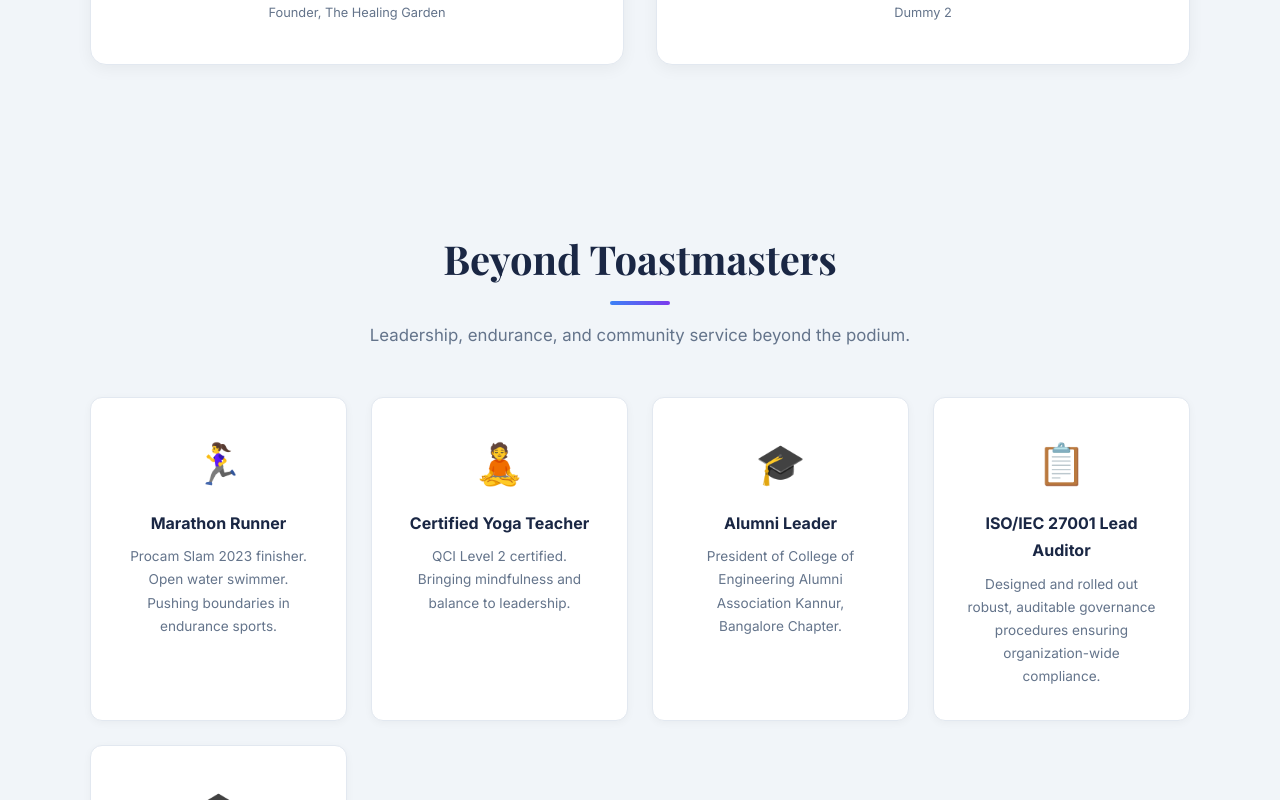
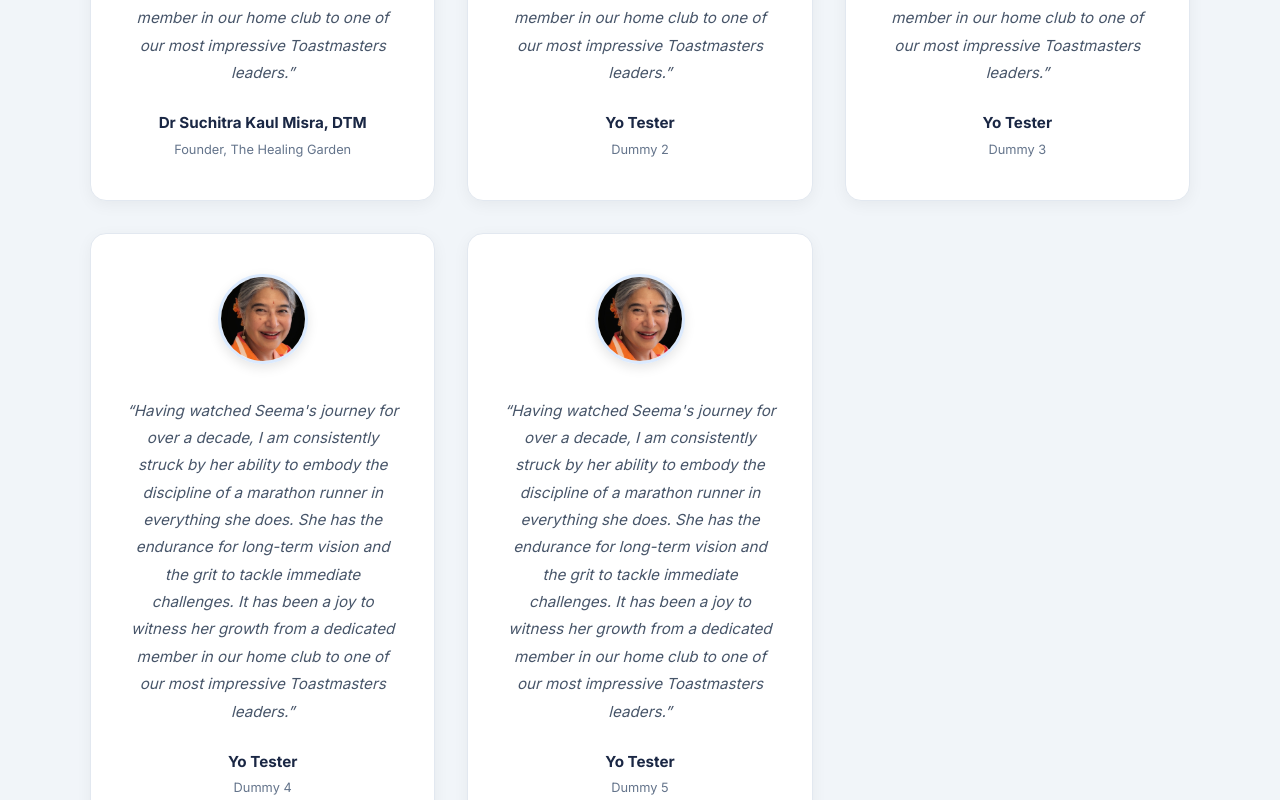
Before and after one commit to Zomboid2023/SeemaElection, a React (Vite) app: page / in a window 1280 px wide. Shown: the part 5940-6740 px from the top of the page. Built offline with nearby package versions, Linux system fonts and the light colour scheme.

Commit message:
more Testing added

```diff
--- a/src/App.jsx
+++ b/src/App.jsx
@@ -55,6 +55,24 @@ const TESTIMONIALS = [
     quote: 'Having watched Seema\'s journey for over a decade, I am consistently struck by her ability to embody the discipline of a marathon runner in everything she does. She has the endurance for long-term vision and the grit to tackle immediate challenges. It has been a joy to witness her growth from a dedicated member in our home club to one of our most impressive Toastmasters leaders.',
     name: 'Yo Tester',
     title: 'Dummy 2',
+    image: '/images/testimonials/DTM_Suchitra.jpeg',
+  },
+  {
+    quote: 'Having watched Seema\'s journey for over a decade, I am consistently struck by her ability to embody the discipline of a marathon runner in everything she does. She has the endurance for long-term vision and the grit to tackle immediate challenges. It has been a joy to witness her growth from a dedicated member in our home club to one of our most impressive Toastmasters leaders.',
+    name: 'Yo Tester',
+    title: 'Dummy 3',
+    image: '/images/testimonials/DTM_Suchitra.jpeg',
+  },
+  {
+    quote: 'Having watched Seema\'s journey for over a decade, I am consistently struck by her ability to embody the discipline of a marathon runner in everything she does. She has the endurance for long-term vision and the grit to tackle immediate challenges. It has been a joy to witness her growth from a dedicated member in our home club to one of our most impressive Toastmasters leaders.',
+    name: 'Yo Tester',
+    title: 'Dummy 4',
+    image: '/images/testimonials/DTM_Suchitra.jpeg',
+  },
+  {
+    quote: 'Having watched Seema\'s journey for over a decade, I am consistently struck by her ability to embody the discipline of a marathon runner in everything she does. She has the endurance for long-term vision and the grit to tackle immediate challenges. It has been a joy to witness her growth from a dedicated member in our home club to one of our most impressive Toastmasters leaders.',
+    name: 'Yo Tester',
+    title: 'Dummy 5',
     image: '/images/testimonials/DTM_Suchitra.jpeg',
   },
 ]
```
